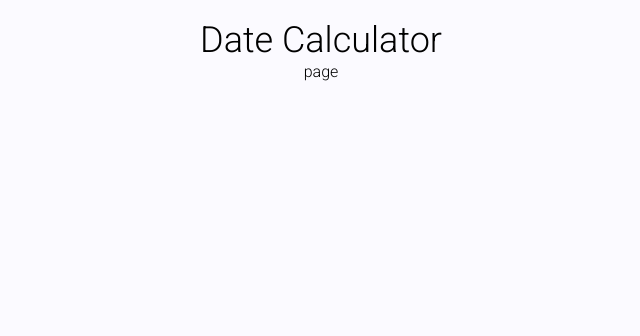
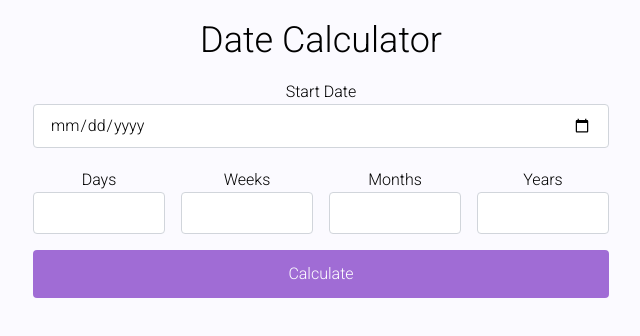
Before and after one commit to GiovanniCoding/tools-page, a Next.js app: page /date/add-days in a window 1280 px wide. Shown: the top 336 px of the page, without its empty margins (319-959 px from the left). Built offline with nearby package versions, Linux system fonts and the light colour scheme.

Commit message:
addDays tool added

```diff
--- a/src/app/date/add-days/page.tsx
+++ b/src/app/date/add-days/page.tsx
@@ -1,6 +1,10 @@
+import { AddRemoveDaysForm } from "@/app/ui/DateForms"
+
 const AddDaysPage = () => {
   return (
-    <div>page</div>
+    <div className="mx-auto max-w-xl">
+      <AddRemoveDaysForm />
+    </div>
   )
 }
 
--- a/src/app/date/page.tsx
+++ b/src/app/date/page.tsx
@@ -2,12 +2,20 @@ import Link from "next/link";
 
 const DatePage = () => {
   return (
+    <>
       <Link
         href={'date/count-days'}
         className="flex h-[48px] grow items-center justify-center gap-2 rounded-md bg-gray-50 p-3 text-sm font-medium hover:bg-sky-100 hover:text-blue-600 md:flex-none md:justify-start md:p-2 md:px-3"
       >
         <p className="hidden md:block">Difference Between Days</p>
       </Link>
+      <Link
+        href={'date/add-days'}
+        className="flex h-[48px] grow items-center justify-center gap-2 rounded-md bg-gray-50 p-3 text-sm font-medium hover:bg-sky-100 hover:text-blue-600 md:flex-none md:justify-start md:p-2 md:px-3"
+      >
+        <p className="hidden md:block">Add Days to a Date</p>
+      </Link>
+    </>
   );
 };
 
--- a/src/app/lib/actions.tsx
+++ b/src/app/lib/actions.tsx
@@ -1,7 +1,7 @@
 'use server'
 
 import { DateTime } from "luxon";
-import { CountDaysState } from "../types";
+import { AddRemoveDaysState, CountDaysState } from "../types";
 
 
 export async function calculateTimeBetweenDates(prevState: CountDaysState, formData: FormData): Promise<CountDaysState> {
@@ -27,3 +27,23 @@ export async function calculateTimeBetweenDates(prevState: CountDaysState, formD
     differenceYears,
   }
 }
+
+export async function addDays(prevState: AddRemoveDaysState, formData: FormData): Promise<AddRemoveDaysState> {
+  const daysToAdd = parseInt(formData.get('days') as string) || 0;
+  const weeksToAdd = parseInt(formData.get('weeks') as string) || 0;
+  const monthsToAdd = parseInt(formData.get('months') as string) || 0;
+  const yearsToAdd = parseInt(formData.get('years') as string) || 0;
+
+  const startDate = DateTime.fromISO(formData.get('startDate') as string)
+    .plus({
+      days: daysToAdd,
+      weeks: weeksToAdd,
+      months: monthsToAdd,
+      years: yearsToAdd
+    }).toFormat('DDDD');
+
+  return {
+    ...prevState,
+    resultDate: startDate,
+  }
+}
--- a/src/app/types.d.ts
+++ b/src/app/types.d.ts
@@ -1,3 +1,4 @@
+import { AddRemoveDaysForm } from './ui/DateForms';
 export type CountDaysState = {
   showResult: boolean;
   differenceDays: number | null;
@@ -5,3 +6,7 @@ export type CountDaysState = {
   differenceMonths: number | null;
   differenceYears: number | null;
 };
+
+export type AddRemoveDaysState = {
+  resultDate: string | null;
+};
--- a/src/app/ui/DateForms.tsx
+++ b/src/app/ui/DateForms.tsx
@@ -1,10 +1,10 @@
 "use client";
 
 import { useFormState } from "react-dom";
-import { calculateTimeBetweenDates } from "../lib/actions";
-import { CountDaysState } from "../types";
+import { addDays, calculateTimeBetweenDates } from "../lib/actions";
+import { AddRemoveDaysState, CountDaysState } from "../types";
 
-const initialState = {
+const initialStateCountDays = {
   showResult: false,
   differenceDays: 0,
   differenceWeeks: 0,
@@ -12,10 +12,14 @@ const initialState = {
   differenceYears: 0,
 } as CountDaysState;
 
+const initialStateAddRemoveDays = {
+  resultDate: null,
+} as AddRemoveDaysState;
+
 export const CountDaysForm = () => {
   const [state, formAction] = useFormState(
     calculateTimeBetweenDates,
-    initialState
+    initialStateCountDays
   );
 
   return (
@@ -80,3 +84,82 @@ export const CountDaysForm = () => {
     </>
   );
 };
+
+export const AddRemoveDaysForm = () => {
+  const [state, formAction] = useFormState(
+    addDays,
+    initialStateAddRemoveDays
+  );
+
+  return (
+    <>
+      <form action={formAction}>
+        <div className="py-5">
+          <div>Start Date</div>
+          <input
+            className="w-full px-4 py-2 border border-gray-300 rounded hover:cursor-text"
+            type="date"
+            name="startDate"
+            id="startDate"
+            required
+          />
+        </div>
+        <div>
+          <div className="flex flex-row gap-4">
+            <div>
+              <div>Days</div>
+              <input
+                className="w-full px-4 py-2 border border-gray-300 rounded hover:cursor-text"
+                type="number"
+                name="days"
+                id="days"
+              />
+            </div>
+            <div>
+              <div>Weeks</div>
+              <input
+                className="w-full px-4 py-2 border border-gray-300 rounded hover:cursor-text"
+                type="number"
+                name="weeks"
+                id="weeks"
+              />
+            </div>
+            <div>
+              <div>Months</div>
+              <input
+                className="w-full px-4 py-2 border border-gray-300 rounded hover:cursor-text"
+                type="number"
+                name="months"
+                id="months"
+              />
+            </div>
+            <div>
+              <div>Years</div>
+              <input
+                className="w-full px-4 py-2 border border-gray-300 rounded hover:cursor-text"
+                type="number"
+                name="years"
+                id="years"
+              />
+            </div>
+          </div>
+        </div>
+        <button
+          type="submit"
+          className="w-full px-4 py-3 mt-4 text-white rounded bg-[#a06cd5] hover:bg-[#9163cb]"
+        >
+          Calculate
+        </button>
+      </form>
+      {
+        state.resultDate && (
+          <div>
+            <div className="my-3 py-5 bg-white flex flex-col">
+              <span className="text-xl font-thin mb-2">{state.resultDate}</span>
+            </div>
+          </div>
+        )
+      }
+    </>
+  );
+};
```
Lines whose indentation alone changed are shown as unchanged.
